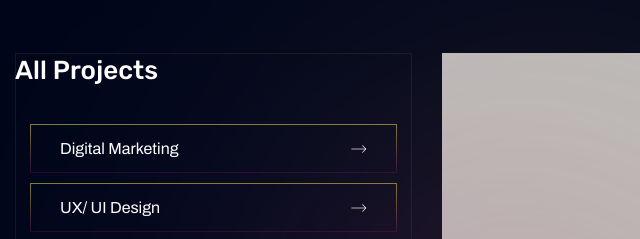
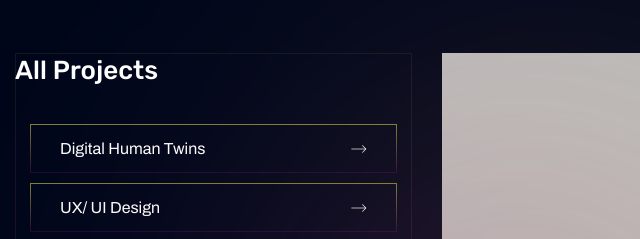
Before and after one commit to Ialzouby/ai4health, a plain HTML site: page service-details.html in a window 1280 px wide. Shown: the part 880-1119 px from the top of the page, 0-640 px from the left. Drawn offline with Linux system fonts and the light colour scheme; files whose address does not match are found by name.

Commit message:
Update service-details.html

```diff
--- a/service-details.html
+++ b/service-details.html
@@ -199,7 +199,7 @@
                                     <h4>All Projects</h4>
                                 </div>
                                 <ul class="service__details__1__cat">
-                                    <li><a href="digital-marketing.html">Digital Marketing <i class="icon-02"></i></a></li>
+                                    <li><a href="digital-marketing.html">Digital Human Twins <i class="icon-02"></i></a></li>
                                     <li><a href="ui-ux-design.html">UX/ UI Design <i class="icon-02"></i></a></li>
                                     <li class="active"><a href="seo-marketing.html">SEO Marketing <i class="icon-02"></i></a></li>
                                     <li><a href="graphic-design.html">Graphic Design <i class="icon-02"></i></a></li>
```
